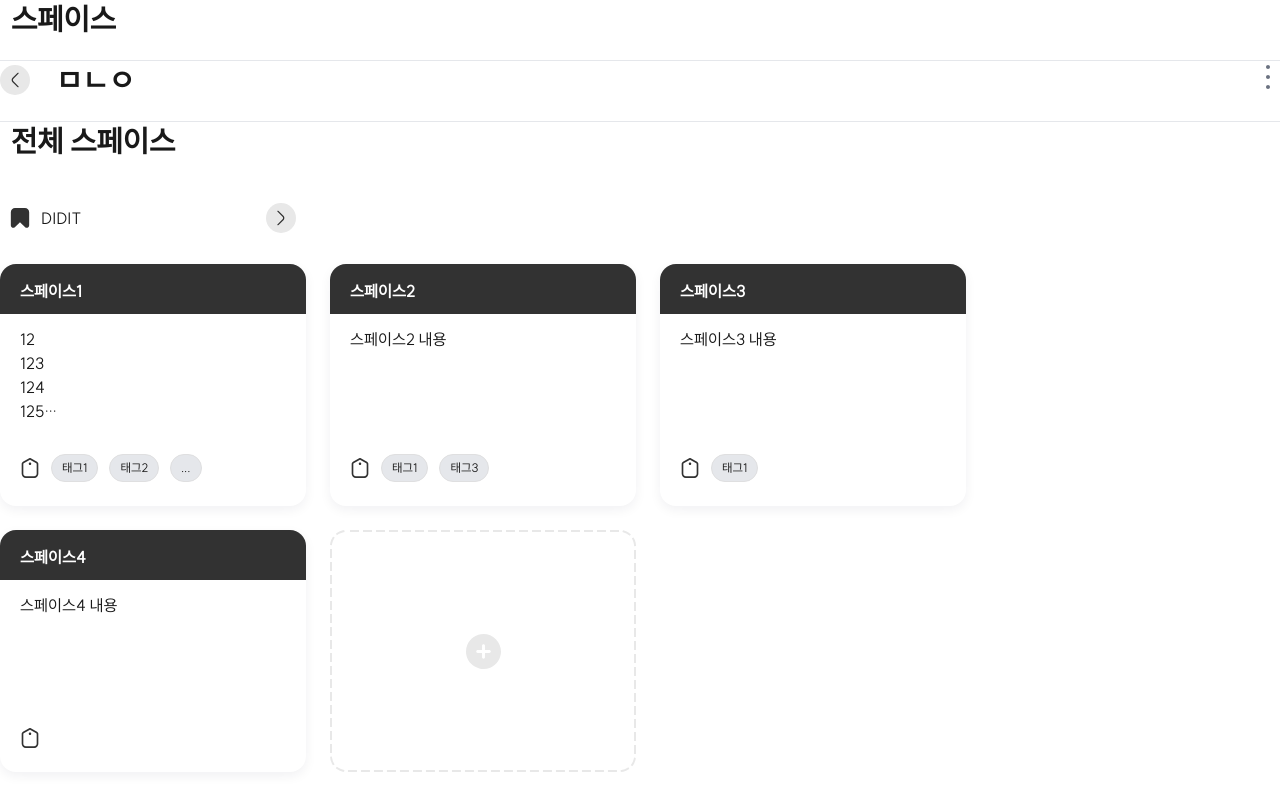
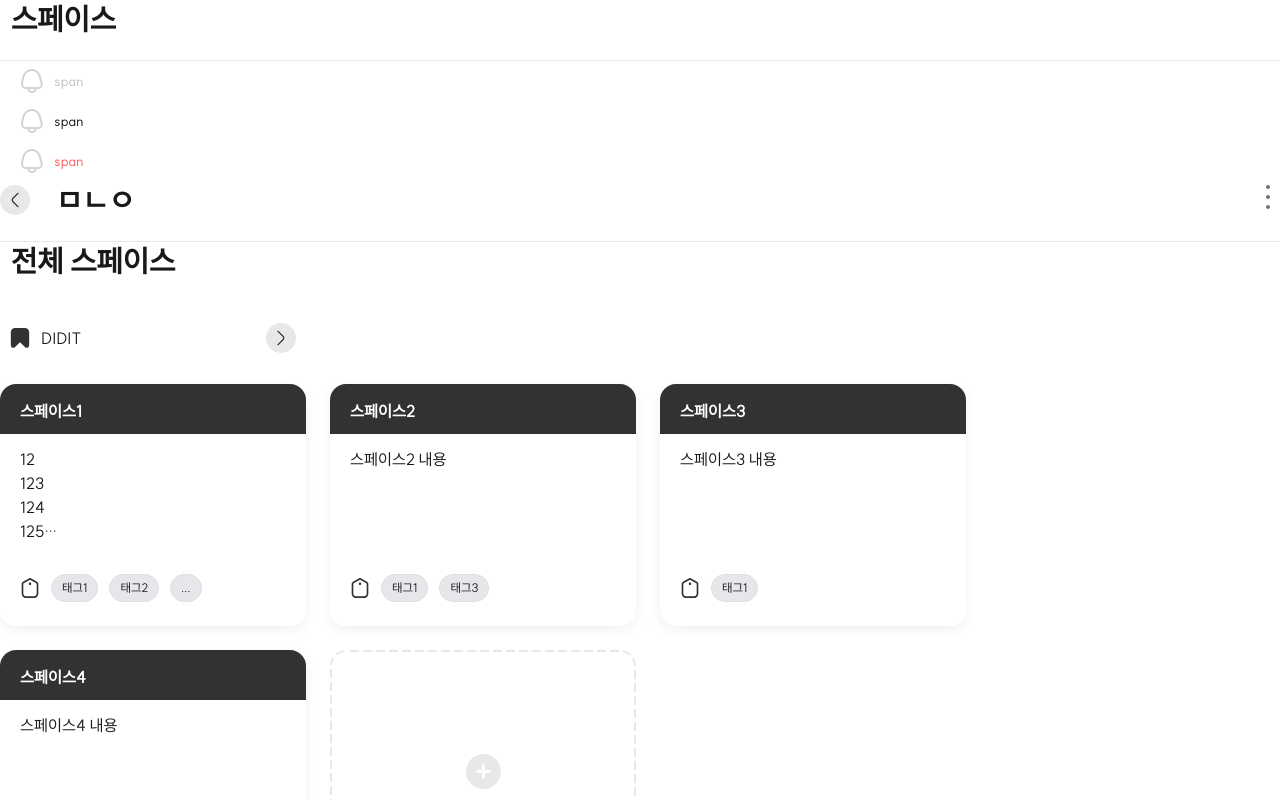
Before and after one commit to muzi55/didit, a Next.js app: page / in a window 1280 px wide. Shown: the top 800 px of the page. Built offline with nearby package versions, Linux system fonts and the light colour scheme.

Commit message:
component: TItleTriggerListItem 컴포넌트 추가 및 아이콘 기능 구현 및 스토리 작성

```diff
--- /dev/null
+++ b/src/app/_components/common/title/TItleTriggerListItem.tsx
@@ -0,0 +1,32 @@
+import React from "react";
+
+interface TitleTriggerListItemProps {
+	icon: React.ReactNode;
+	children: string;
+	onClick: () => void;
+	color?: "textSecondary" | "danger" | "textPrimary";
+}
+export default function TItleTriggerListItem({
+	icon,
+	children,
+	onClick,
+	color = "textSecondary",
+}: TitleTriggerListItemProps) {
+	const colorClasses = {
+		textPrimary: "text-textPrimary",
+		textSecondary: "text-textColor-secondary",
+		danger: "text-alert-danger",
+	};
+
+	return (
+		<li>
+			<button
+				onClick={onClick}
+				className={`flex items-center gap-[10px] py-[8px] px-[20px] text-bodySmall400 ${colorClasses[color]}`}
+			>
+				<span>{icon}</span>
+				{children}
+			</button>
+		</li>
+	);
+}
--- /dev/null
+++ b/src/app/_components/common/title/Title.module.css
@@ -0,0 +1,3 @@
+.fillRed > svg {
+    fill: red;
+}
--- a/src/app/page.tsx
+++ b/src/app/page.tsx
@@ -1,8 +1,11 @@
 "use client";
+
+import { icons } from "@/shared/libs/common/icons";
 
 import DetailTitleHeading from "./_components/common/title/DetailTitleHeading";
 import TitleHeading from "./_components/common/title/TitleHeading";
 import TitleParent from "./_components/common/title/TitleParent";
+import TItleTriggerListItem from "./_components/common/title/TItleTriggerListItem";
 import Space from "./_components/space/Space";
 
 export default function Home() {
@@ -13,6 +16,26 @@ export default function Home() {
 			<TitleParent>
 				<TitleHeading>스페이스</TitleHeading>
 			</TitleParent>
+
+			<ul>
+				<TItleTriggerListItem onClick={() => {}} icon={icons.bell}>
+					span
+				</TItleTriggerListItem>
+				<TItleTriggerListItem
+					color="textPrimary"
+					onClick={() => {}}
+					icon={icons.bell}
+				>
+					span
+				</TItleTriggerListItem>
+				<TItleTriggerListItem
+					color="danger"
+					onClick={() => {}}
+					icon={icons.bell}
+				>
+					span
+				</TItleTriggerListItem>
+			</ul>
 
 			<TitleParent>
 				<DetailTitleHeading trigger={<div>123</div>}>ㅁㄴㅇ</DetailTitleHeading>
--- a/src/shared/libs/common/icons.tsx
+++ b/src/shared/libs/common/icons.tsx
@@ -645,4 +645,47 @@ export const icons = {
 			</defs>
 		</svg>
 	),
+	pencil: (color: string = "C3C3C3") => (
+		<svg
+			xmlns="http://www.w3.org/2000/svg"
+			width="16"
+			height="16"
+			viewBox="0 0 16 16"
+			fill="none"
+		>
+			<g clipPath="url(#clip0_991_6265)">
+				<path
+					d="M15.2353 0.765302C14.7821 0.312767 14.1678 0.0585938 13.5273 0.0585938C12.8869 0.0585938 12.2726 0.312767 11.8193 0.765302L0.976677 11.608C0.666178 11.9167 0.419985 12.284 0.252342 12.6885C0.0846994 13.093 -0.00106532 13.5268 9.98748e-06 13.9646V15.3333C9.98748e-06 15.5101 0.0702479 15.6797 0.195272 15.8047C0.320296 15.9297 0.489866 16 0.666677 16H2.03534C2.47319 16.0012 2.90692 15.9156 3.31145 15.748C3.71597 15.5805 4.08325 15.3344 4.39201 15.024L15.2353 4.18064C15.6877 3.72743 15.9417 3.11328 15.9417 2.47297C15.9417 1.83266 15.6877 1.21851 15.2353 0.765302ZM3.44934 14.0813C3.07335 14.4548 2.56532 14.6651 2.03534 14.6666H1.33334V13.9646C1.33267 13.7019 1.38411 13.4416 1.4847 13.1989C1.58529 12.9562 1.73302 12.7359 1.91934 12.5506L10.148 4.32197L11.6813 5.8553L3.44934 14.0813ZM14.292 3.23797L12.6213 4.9093L11.088 3.3793L12.7593 1.70797C12.86 1.60751 12.9795 1.52786 13.111 1.47358C13.2424 1.41929 13.3833 1.39143 13.5255 1.39158C13.6678 1.39174 13.8086 1.41991 13.9399 1.47448C14.0712 1.52905 14.1905 1.60896 14.291 1.70964C14.3915 1.81032 14.4711 1.9298 14.5254 2.06126C14.5797 2.19272 14.6076 2.33359 14.6074 2.47581C14.6072 2.61804 14.5791 2.75885 14.5245 2.89019C14.4699 3.02153 14.39 3.14084 14.2893 3.2413L14.292 3.23797Z"
+					fill={`#${color}`}
+				/>
+			</g>
+			<defs>
+				<clipPath id="clip0_991_6265">
+					<rect width="16" height="16" fill="white" />
+				</clipPath>
+			</defs>
+		</svg>
+	),
+	trash: (color: string = "FF5E5E") => (
+		<svg
+			xmlns="http://www.w3.org/2000/svg"
+			width="14"
+			height="16"
+			viewBox="0 0 14 16"
+			fill="none"
+		>
+			<path
+				d="M13.6654 2.66667H10.332V1.33333C10.332 0.979711 10.1916 0.640573 9.94151 0.390524C9.69146 0.140476 9.35232 0 8.9987 0L4.9987 0C4.64508 0 4.30594 0.140476 4.05589 0.390524C3.80584 0.640573 3.66536 0.979711 3.66536 1.33333V2.66667H0.332031V4H1.66536V14C1.66536 14.5304 1.87608 15.0391 2.25115 15.4142C2.62622 15.7893 3.13493 16 3.66536 16H10.332C10.8625 16 11.3712 15.7893 11.7462 15.4142C12.1213 15.0391 12.332 14.5304 12.332 14V4H13.6654V2.66667ZM4.9987 1.33333H8.9987V2.66667H4.9987V1.33333ZM10.9987 14C10.9987 14.1768 10.9285 14.3464 10.8034 14.4714C10.6784 14.5964 10.5088 14.6667 10.332 14.6667H3.66536C3.48855 14.6667 3.31898 14.5964 3.19396 14.4714C3.06894 14.3464 2.9987 14.1768 2.9987 14V4H10.9987V14Z"
+				fill={`#${color}`}
+			/>
+			<path
+				d="M6.33333 6.66626H5V11.9996H6.33333V6.66626Z"
+				fill={`#${color}`}
+			/>
+			<path
+				d="M8.9974 6.66626H7.66406V11.9996H8.9974V6.66626Z"
+				fill={`#${color}`}
+			/>
+		</svg>
+	),
 };
```
Also changed, not shown: 1 other file (tests, documents, lock files or other folders).
